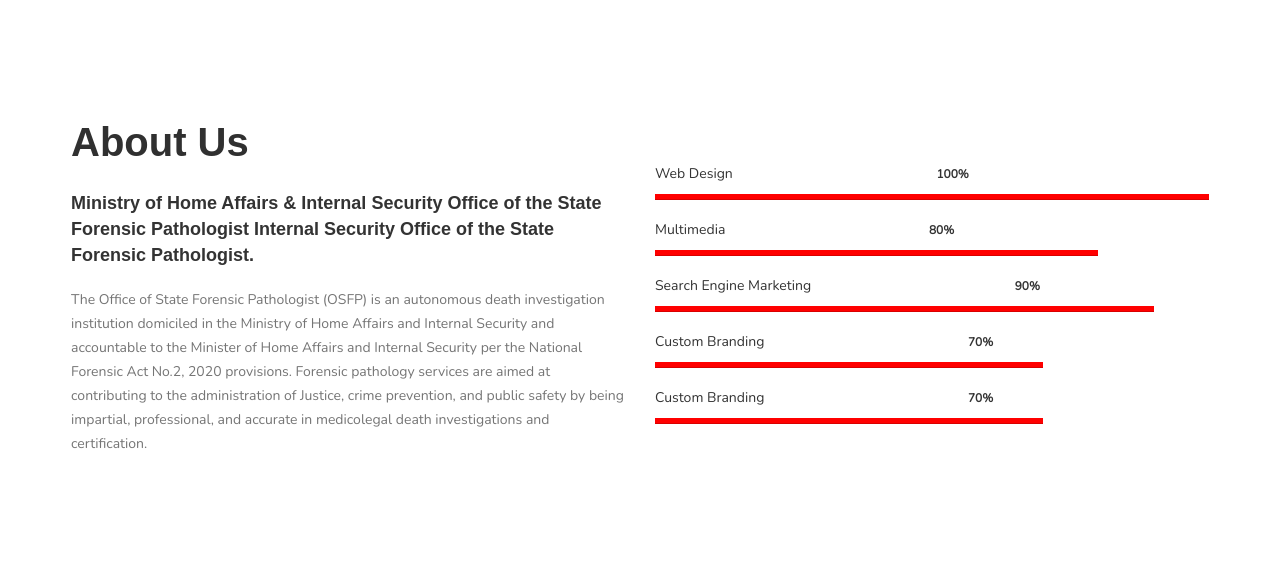
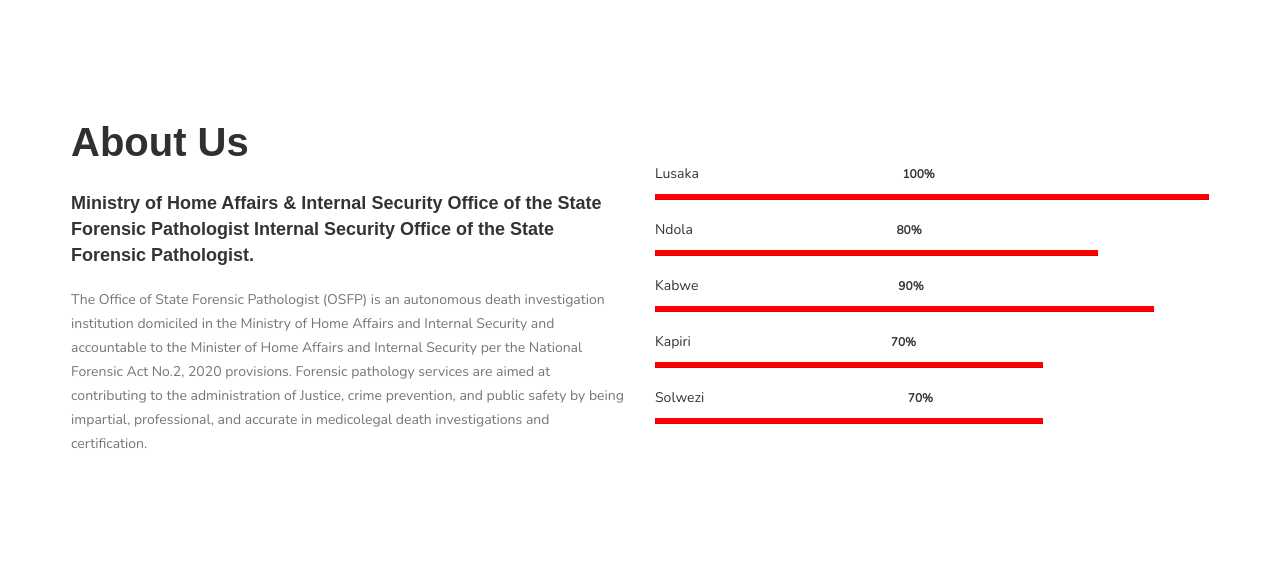
Before and after one commit to gift567/Department-of-Forensic.github.io, a plain HTML site: page index.html in a window 1280 px wide. Shown: the part 722-1290 px from the top of the page. Drawn offline with nearby package versions, Linux system fonts and the light colour scheme; a web font is replaced by a local one.

Commit message:
Update index.html
updated progress bar

```diff
--- a/index.html
+++ b/index.html
@@ -137,30 +137,30 @@ https://templatemo.com/tm-516-known
                </div>
                <br>
                <div class="col-md-6 col-sm-6 wow fadeInRight" data-wow-delay="0.9s">
-                    <span class="text-top">Web Design <small>100%</small></span>
+                    <span class="text-top">Lusaka <small>100%</small></span>
                          <div class="gift-progress">
                               <div class="progress-bar progress-bar-danger" role="progressbar" aria-valuenow="100" aria-valuemin="0" aria-valuemax="100" style="width: 100%;"></div>
                          </div>
                          <br>
-                    <span>Multimedia <small>80%</small></span>
+                    <span>Ndola <small>80%</small></span>
                          <div class="gift-progress">
                               <div class="progress-bar progress-bar-danger" role="progressbar" aria-valuenow="80" aria-valuemin="0" aria-valuemax="100" style="width: 80%;"></div>
                          </div>
                          <br>
 
-                    <span>Search Engine Marketing <small>90%</small></span>
+                    <span>Kabwe<small>90%</small></span>
                          <div class="gift-progress">
                               <div class="progress-bar progress-bar-danger" role="progressbar" aria-valuenow="90" aria-valuemin="0" aria-valuemax="100" style="width: 90%;"></div>
                          </div>
                          <br>
-                    <span>Custom Branding <small>70%</small></span>
+                    <span>Kapiri<small>70%</small></span>
                          <div class="gift-progress">
                               <div class="progress-bar progress-bar-danger" role="progressbar" aria-valuenow="70" aria-valuemin="0" aria-valuemax="100" style="width: 70%;"></div>
                          </div>
 
                          <br>
 
-                         <span>Custom Branding <small>70%</small></span>
+                         <span>Solwezi <small>70%</small></span>
                          <div class="gift-progress">
                               <div class="progress-bar progress-bar-danger" role="progressbar" aria-valuenow="70" aria-valuemin="0" aria-valuemax="100" style="width: 70%;"></div>
                          </div>
```
